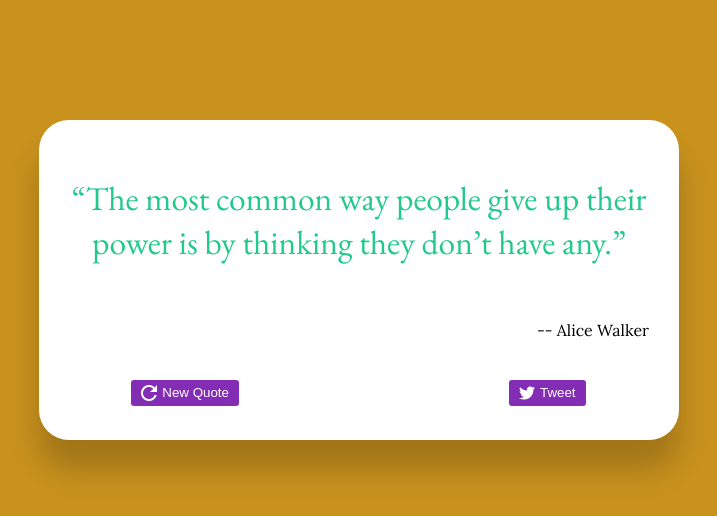
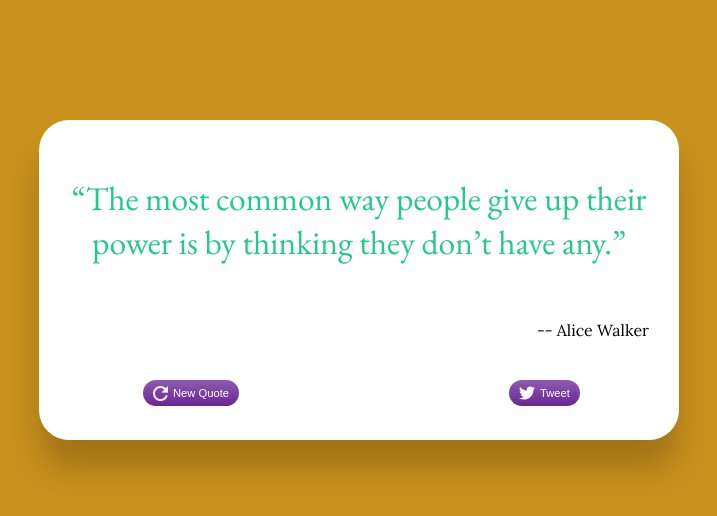
Before and after one commit to DamienVassart/fcc-projects, a React (Create React App) app in the folder front-end-libraries/random-quote-machine/: page / in a window 1280 px wide. Shown: the top 516 px of the page, without its empty margins (281-998 px from the left). Built offline with nearby package versions, Linux system fonts and the light colour scheme.

Commit message:
[Frontend Libraries -> Random Quote Machine]: Updated buttons styling

```diff
--- a/front-end-libraries/random-quote-machine/public/style.css
+++ b/front-end-libraries/random-quote-machine/public/style.css
@@ -31,9 +31,11 @@ button {
 	border: none;
 	color: white;
 	padding: 5px 10px;
-	border-radius: 3px;
+	border-radius: 20px;
 	display: flex;
-	align-content: center;
+	align-items: center;
+	background-image: linear-gradient(hsla(0, 0%, 100%, .25), hsla(0, 0%, 0%, 0));
+	font-size: 0.7em;
 }
 
 button img {
--- a/front-end-libraries/random-quote-machine/src/App.js
+++ b/front-end-libraries/random-quote-machine/src/App.js
@@ -26,7 +26,7 @@ class App extends React.Component {
     return {
       bgColor: `hsl(${randomHue}, ${randomRange(50, 100)}%, ${randomRange(20, 100)}%)`,
       textColor: `hsl(${(randomHue + 120) % 360}, ${randomRange(50, 100)}%, ${randomRange(20, 50)}%)`,
-      btnColor: `hsl(${(randomHue + 240) % 360}, ${randomRange(50, 100)}%, ${randomRange(20, 50)}%)`
+      btnColor: `hsl(${(randomHue + 240) % 360}, ${randomRange(50, 100)}%, ${randomRange(20, 40)}%)`
     };
   }
 
--- a/front-end-libraries/random-quote-machine/src/QuoteBox.js
+++ b/front-end-libraries/random-quote-machine/src/QuoteBox.js
@@ -29,7 +29,7 @@ class QuoteBox extends React.Component {
                 </p>
                 <div id="new-quote-wrapper" className="wrapper">
                     <button id="new-quote" onClick={this.props.newQuote} style={{backgroundColor: btnColor}}>
-                        <img src={refresh} alt="refresh" width="16px" height="16px" /> New Quote
+                        <img src={refresh} alt="refresh" width="15px" height="15px" /> New Quote
                     </button>
                 </div>
                 <div id="tweet-quote-wrapper" className="wrapper">
```
Also changed, not shown: 1 other file (tests, documents, lock files or other folders).
